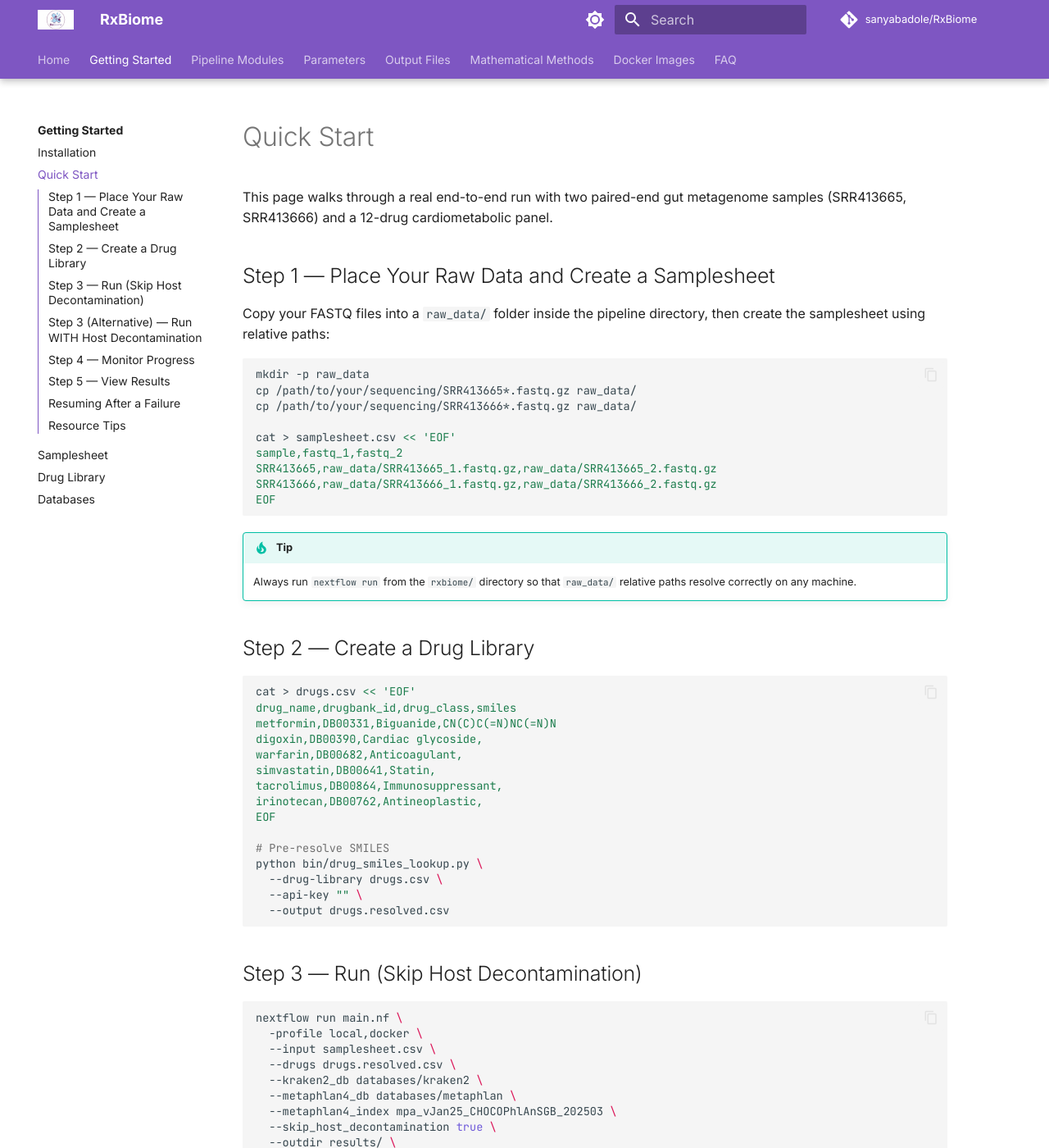
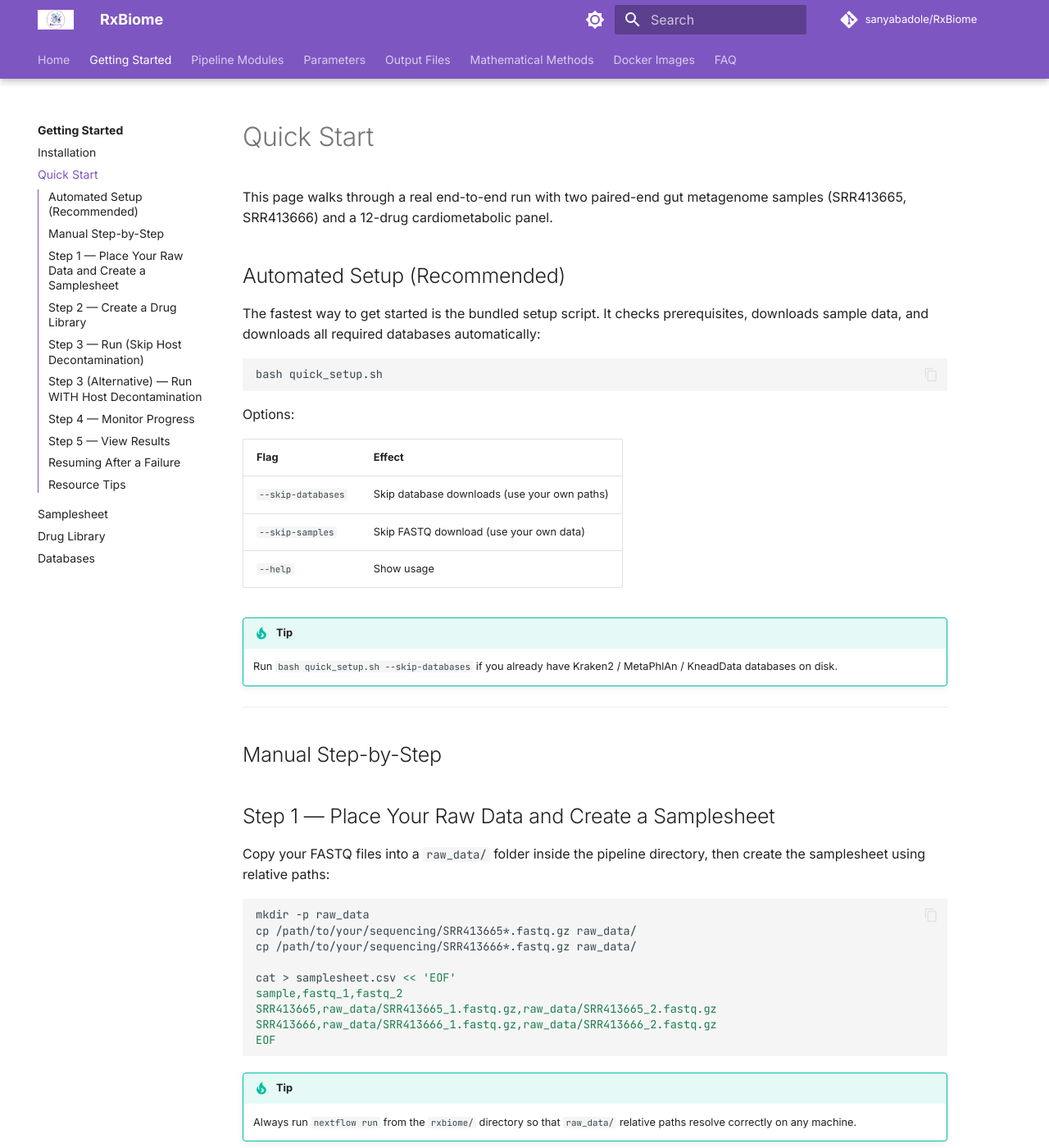
Before and after one commit to sanyabadole/RxBiome, an MkDocs documentation site: the page built from docs/getting-started/quickstart.md, in a window 1280 px wide and 1400 px high. Shown: the whole window at 82% size. Built offline with MkDocs 1.6.1 and Material for MkDocs 9.7.7, drawn with Linux system fonts in a browser that asks for light colours; comment, search, counter and statistics services are not loaded; the version menu is left out.

Commit message:
docs: updated documentation for quick setup

````diff
--- a/docs/getting-started/quickstart.md
+++ b/docs/getting-started/quickstart.md
@@ -1,6 +1,29 @@
 # Quick Start
 
 This page walks through a real end-to-end run with two paired-end gut metagenome samples (SRR413665, SRR413666) and a 12-drug cardiometabolic panel.
+
+## Automated Setup (Recommended)
+
+The fastest way to get started is the bundled setup script. It checks prerequisites, downloads sample data, and downloads all required databases automatically:
+
+```bash
+bash quick_setup.sh
+```
+
+Options:
+
+| Flag | Effect |
+|------|--------|
+| `--skip-databases` | Skip database downloads (use your own paths) |
+| `--skip-samples` | Skip FASTQ download (use your own data) |
+| `--help` | Show usage |
+
+!!! tip
+    Run `bash quick_setup.sh --skip-databases` if you already have Kraken2 / MetaPhlAn / KneadData databases on disk.
+
+---
+
+## Manual Step-by-Step
 
 ## Step 1 — Place Your Raw Data and Create a Samplesheet
 
````
Also changed, not shown: README.md (+36 -2 lines).
